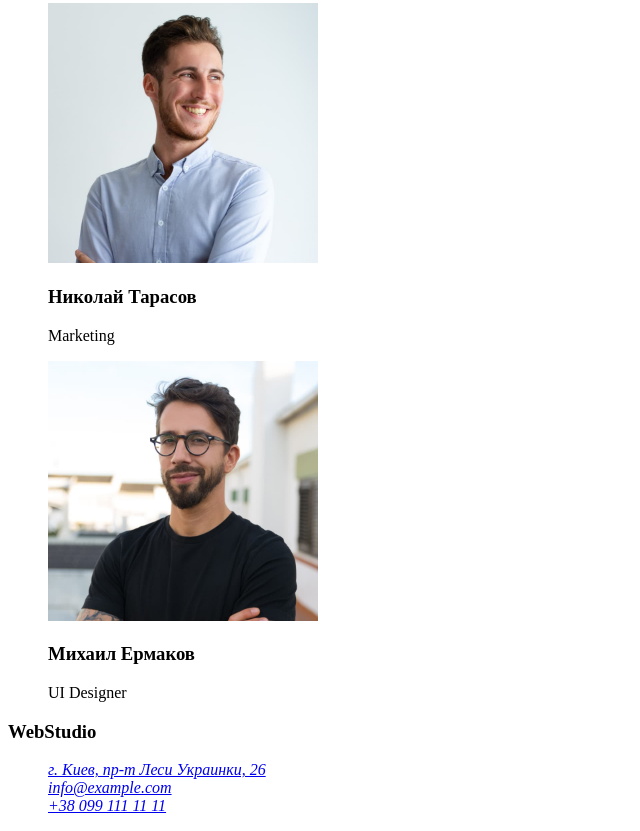
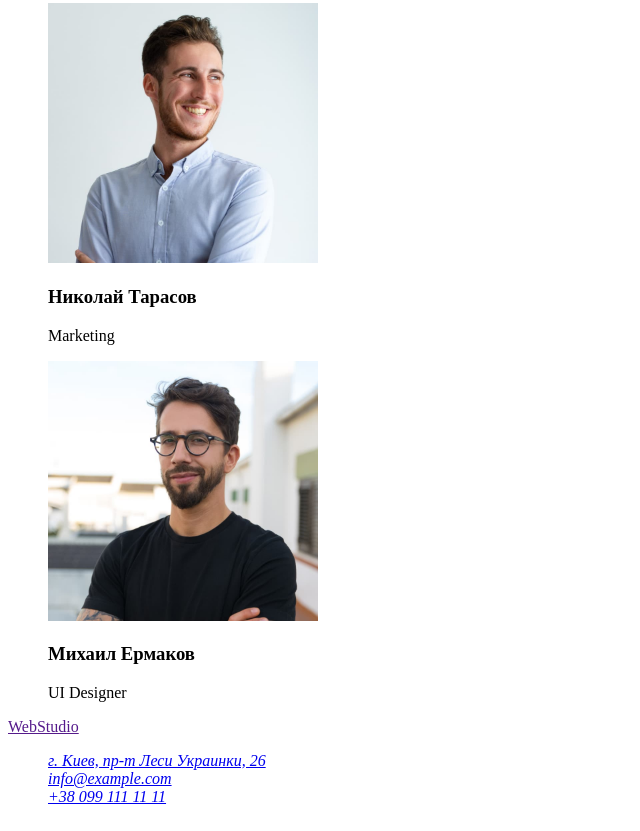
Before and after one commit to personanna/goit-markup-hw-01, a plain HTML site: page index.html in a window 1280 px wide. Shown: the part 2285-3116 px from the top of the page, without its empty margins (0-640 px from the left). Drawn offline with Linux system fonts and the light colour scheme.

Commit message:
Update index.html

```diff
--- a/index.html
+++ b/index.html
@@ -98,7 +98,7 @@
     </section>
 </main>
 <footer>
-    <h3 lang="en">WebStudio</h3>
+    <a href="">WebStudio</a>
     <address>
         <ul style="list-style: none;">
             <li><a href="https://goo.gl/maps/ag1AWNjm51YgeeeRA"
```
